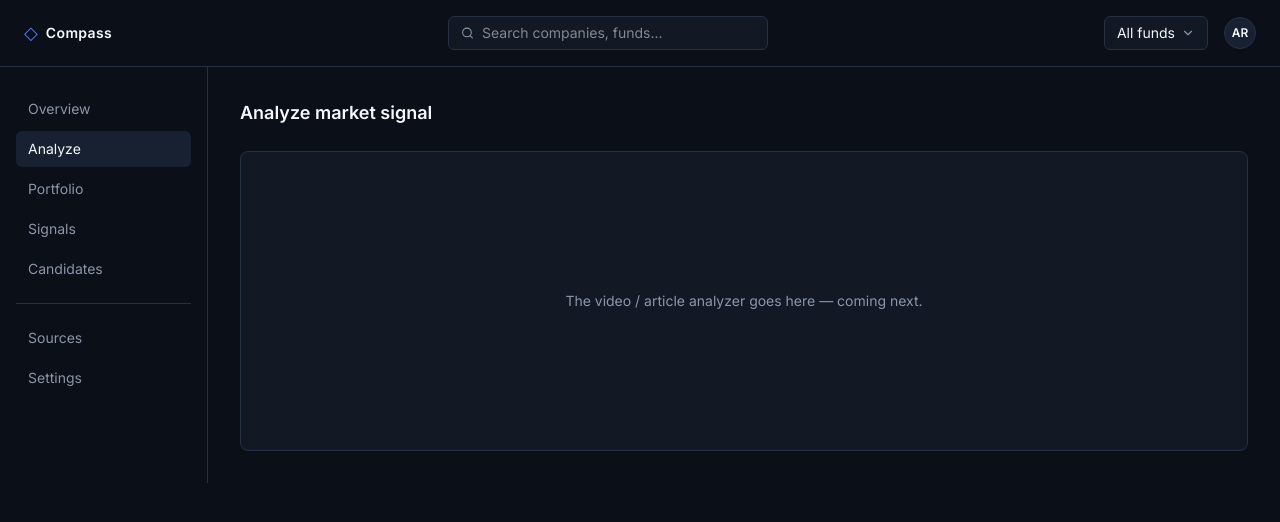
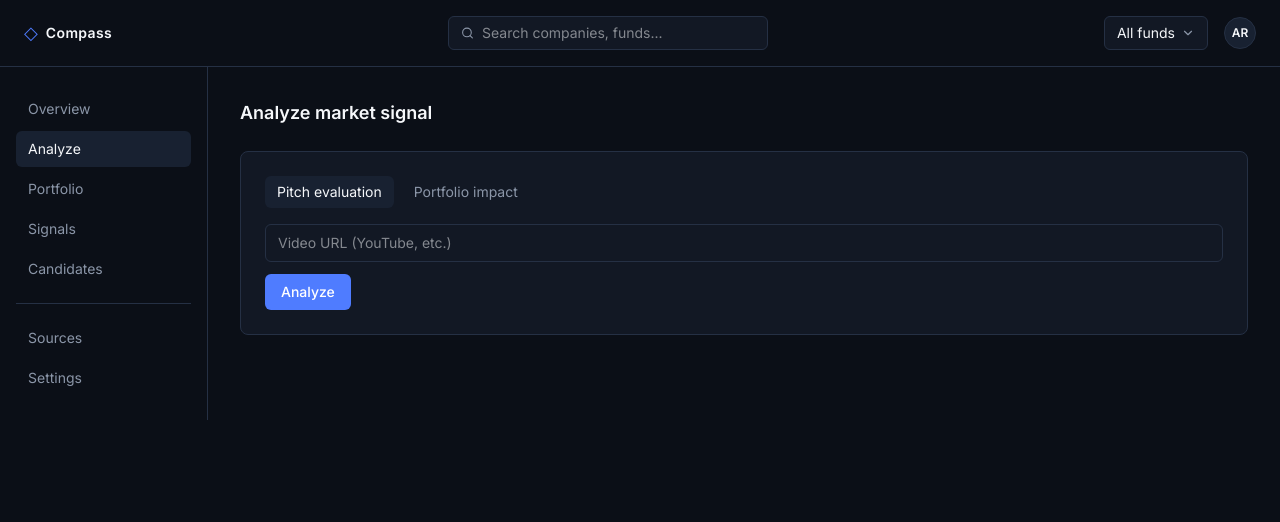
Before and after one commit to ald3nreagins/Compass, a React app in the folder frontend/: page /analyze in a window 1280 px wide. Shown: the top 522 px of the page. Built offline with nearby package versions, Linux system fonts and the light colour scheme; sample sign-in values are in the browser's storage; the HTML template or start-up script is replaced by a standard one.

Commit message:
Add secure login to frontend + connection to backend API

```diff
--- a/frontend/src/App.jsx
+++ b/frontend/src/App.jsx
@@ -1,19 +1,26 @@
-import { BrowserRouter, Routes, Route } from 'react-router-dom';
+import { BrowserRouter, Routes, Route, Navigate } from 'react-router-dom';
+import { isLoggedIn } from './api';
+import Login from './pages/Login';
 import PortfolioOverview from './pages/PortfolioOverview';
 import Analyze from './pages/Analyze';
 import Portfolio from './pages/Portfolio';
 import Signals from './pages/Signals';
 import Candidates from './pages/Candidates';
 
+function RequireAuth({ children }) {
+  return isLoggedIn() ? children : <Navigate to="/login" replace />;
+}
+
 function App() {
   return (
     <BrowserRouter>
       <Routes>
-        <Route path="/" element={<PortfolioOverview />} />
-        <Route path="/analyze" element={<Analyze />} />
-        <Route path="/portfolio" element={<Portfolio />} />
-        <Route path="/signals" element={<Signals />} />
-        <Route path="/candidates" element={<Candidates />} />
+        <Route path="/login" element={<Login />} />
+        <Route path="/" element={<RequireAuth><PortfolioOverview /></RequireAuth>} />
+        <Route path="/analyze" element={<RequireAuth><Analyze /></RequireAuth>} />
+        <Route path="/portfolio" element={<RequireAuth><Portfolio /></RequireAuth>} />
+        <Route path="/signals" element={<RequireAuth><Signals /></RequireAuth>} />
+        <Route path="/candidates" element={<RequireAuth><Candidates /></RequireAuth>} />
       </Routes>
     </BrowserRouter>
   );
--- /dev/null
+++ b/frontend/src/api.js
@@ -0,0 +1,54 @@
+const API_BASE = 'http://localhost:8080/api';
+
+function getToken() {
+  return localStorage.getItem('token');
+}
+
+async function request(path, options = {}) {
+  const token = getToken();
+  const headers = {
+    'Content-Type': 'application/json',
+    ...(token ? { Authorization: `Bearer ${token}` } : {}),
+    ...options.headers,
+  };
+
+  const res = await fetch(`${API_BASE}${path}`, { ...options, headers });
+
+  if (!res.ok) {
+    const text = await res.text();
+    throw new Error(text || `Request failed: ${res.status}`);
+  }
+
+  return res.json();
+}
+
+export const api = {
+  login: (email, password) =>
+    request('/auth/login', { method: 'POST', body: JSON.stringify({ email, password }) }),
+
+  signup: (email, password, name) =>
+    request('/auth/signup', { method: 'POST', body: JSON.stringify({ email, password, name }) }),
+
+  analyzeUrl: (url) =>
+    request('/transcribe/url', { method: 'POST', body: JSON.stringify({ url }) }),
+
+  analyzePortfolioImpact: (url, portfolioCompanies) =>
+    request('/transcribe/url/portfolio-impact', {
+      method: 'POST',
+      body: JSON.stringify({ url, portfolioCompanies }),
+    }),
+
+  getHistory: () => request('/transcribe/history'),
+};
+
+export function saveToken(token) {
+  localStorage.setItem('token', token);
+}
+
+export function clearToken() {
+  localStorage.removeItem('token');
+}
+
+export function isLoggedIn() {
+  return !!getToken();
+}
--- a/frontend/src/pages/Analyze.jsx
+++ b/frontend/src/pages/Analyze.jsx
@@ -1,17 +1,136 @@
+import { useState } from 'react';
 import Shell, { COLORS } from './Shell';
+import { api } from '../api';
 
 export default function Analyze() {
+  const [url, setUrl] = useState('');
+  const [portfolioInput, setPortfolioInput] = useState('');
+  const [mode, setMode] = useState('pitch'); // 'pitch' | 'portfolio'
+  const [loading, setLoading] = useState(false);
+  const [error, setError] = useState('');
+  const [result, setResult] = useState(null);
+
+  async function handleAnalyze(e) {
+    e.preventDefault();
+    setError('');
+    setResult(null);
+    setLoading(true);
+
+    try {
+      let data;
+      if (mode === 'pitch') {
+        data = await api.analyzeUrl(url);
+      } else {
+        const companies = portfolioInput
+          .split(',')
+          .map((c) => c.trim())
+          .filter(Boolean);
+        data = await api.analyzePortfolioImpact(url, companies);
+      }
+      setResult(data);
+    } catch (err) {
+      setError(err.message || 'Analysis failed');
+    } finally {
+      setLoading(false);
+    }
+  }
+
   return (
     <Shell>
       <h1 className="text-lg font-semibold mb-6">Analyze market signal</h1>
+
       <div
-        className="rounded-lg p-8 flex items-center justify-center"
-        style={{ background: COLORS.surface, border: `1px solid ${COLORS.border}`, minHeight: '300px' }}
+        className="rounded-lg p-6 mb-6"
+        style={{ background: COLORS.surface, border: `1px solid ${COLORS.border}` }}
       >
-        <p className="text-sm" style={{ color: COLORS.textMuted }}>
-          The video / article analyzer goes here — coming next.
-        </p>
+        <div className="flex gap-2 mb-4">
+          <button
+            onClick={() => setMode('pitch')}
+            className="px-3 py-1.5 rounded-md text-sm"
+            style={
+              mode === 'pitch'
+                ? { background: COLORS.elevated, color: COLORS.text }
+                : { color: COLORS.textMuted }
+            }
+          >
+            Pitch evaluation
+          </button>
+          <button
+            onClick={() => setMode('portfolio')}
+            className="px-3 py-1.5 rounded-md text-sm"
+            style={
+              mode === 'portfolio'
+                ? { background: COLORS.elevated, color: COLORS.text }
+                : { color: COLORS.textMuted }
+            }
+          >
+            Portfolio impact
+          </button>
+        </div>
+
+        <form onSubmit={handleAnalyze}>
+          <input
+            placeholder="Video URL (YouTube, etc.)"
+            value={url}
+            onChange={(e) => setUrl(e.target.value)}
+            className="w-full mb-3 px-3 py-2 rounded-md text-sm bg-transparent outline-none"
+            style={{ border: `1px solid ${COLORS.border}`, color: COLORS.text }}
+            required
+          />
+
+          {mode === 'portfolio' && (
+            <input
+              placeholder="Portfolio companies, comma-separated (e.g. Affirm, SoFi, Klarna)"
+              value={portfolioInput}
+              onChange={(e) => setPortfolioInput(e.target.value)}
+              className="w-full mb-3 px-3 py-2 rounded-md text-sm bg-transparent outline-none"
+              style={{ border: `1px solid ${COLORS.border}`, color: COLORS.text }}
+              required
+            />
+          )}
+
+          <button
+            type="submit"
+            disabled={loading}
+            className="px-4 py-2 rounded-md text-sm font-medium"
+            style={{ background: COLORS.accent, color: '#fff' }}
+          >
+            {loading ? 'Analyzing... (this can take 30-60s)' : 'Analyze'}
+          </button>
+        </form>
+
+        {error && (
+          <p className="text-sm mt-4" style={{ color: COLORS.sell }}>
+            {error}
+          </p>
+        )}
       </div>
+
+      {result && (
+        <div
+          className="rounded-lg p-6"
+          style={{ background: COLORS.surface, border: `1px solid ${COLORS.border}` }}
+        >
+          <h2 className="text-sm font-semibold mb-3" style={{ color: COLORS.text }}>
+            Analysis
+          </h2>
+          <pre
+            className="text-xs whitespace-pre-wrap overflow-auto max-h-96 p-3 rounded-md"
+            style={{ background: COLORS.elevated, color: COLORS.textMuted }}
+          >
+            {JSON.stringify(result.analysis, null, 2)}
+          </pre>
+
+          <details className="mt-4">
+            <summary className="text-sm cursor-pointer" style={{ color: COLORS.textMuted }}>
+              View full transcript
+            </summary>
+            <p className="text-xs mt-2 whitespace-pre-wrap" style={{ color: COLORS.textMuted }}>
+              {result.transcript}
+            </p>
+          </details>
+        </div>
+      )}
     </Shell>
   );
 }
--- /dev/null
+++ b/frontend/src/pages/Login.jsx
@@ -0,0 +1,101 @@
+import { useState } from 'react';
+import { useNavigate } from 'react-router-dom';
+import { api, saveToken } from '../api';
+import { COLORS } from './Shell';
+
+export default function Login() {
+  const [email, setEmail] = useState('');
+  const [password, setPassword] = useState('');
+  const [name, setName] = useState('');
+  const [isSignup, setIsSignup] = useState(false);
+  const [error, setError] = useState('');
+  const [loading, setLoading] = useState(false);
+  const navigate = useNavigate();
+
+  async function handleSubmit(e) {
+    e.preventDefault();
+    setError('');
+    setLoading(true);
+    try {
+      const data = isSignup
+        ? await api.signup(email, password, name)
+        : await api.login(email, password);
+      saveToken(data.token);
+      navigate('/analyze');
+    } catch (err) {
+      setError(err.message || 'Something went wrong');
+    } finally {
+      setLoading(false);
+    }
+  }
+
+  return (
+    <div
+      className="min-h-screen w-full flex items-center justify-center"
+      style={{ background: COLORS.bg, color: COLORS.text }}
+    >
+      <form
+        onSubmit={handleSubmit}
+        className="w-full max-w-sm p-8 rounded-lg"
+        style={{ background: COLORS.surface, border: `1px solid ${COLORS.border}` }}
+      >
+        <h1 className="text-lg font-semibold mb-6">
+          {isSignup ? 'Create an account' : 'Sign in to Compass'}
+        </h1>
+
+        {isSignup && (
+          <input
+            placeholder="Name"
+            value={name}
+            onChange={(e) => setName(e.target.value)}
+            className="w-full mb-3 px-3 py-2 rounded-md text-sm bg-transparent outline-none"
+            style={{ border: `1px solid ${COLORS.border}`, color: COLORS.text }}
+            required
+          />
+        )}
+        <input
+          placeholder="Email"
+          type="email"
+          value={email}
+          onChange={(e) => setEmail(e.target.value)}
+          className="w-full mb-3 px-3 py-2 rounded-md text-sm bg-transparent outline-none"
+          style={{ border: `1px solid ${COLORS.border}`, color: COLORS.text }}
+          required
+        />
+        <input
+          placeholder="Password"
+          type="password"
+          value={password}
+          onChange={(e) => setPassword(e.target.value)}
+          className="w-full mb-4 px-3 py-2 rounded-md text-sm bg-transparent outline-none"
+          style={{ border: `1px solid ${COLORS.border}`, color: COLORS.text }}
+          required
+        />
+
+        {error && (
+          <p className="text-sm mb-3" style={{ color: COLORS.sell }}>
+            {error}
+          </p>
+        )}
+
+        <button
+          type="submit"
+          disabled={loading}
+          className="w-full py-2 rounded-md text-sm font-medium"
+          style={{ background: COLORS.accent, color: '#fff' }}
+        >
+          {loading ? 'Please wait...' : isSignup ? 'Sign up' : 'Sign in'}
+        </button>
+
+        <button
+          type="button"
+          onClick={() => setIsSignup(!isSignup)}
+          className="w-full mt-3 text-sm"
+          style={{ color: COLORS.textMuted }}
+        >
+          {isSignup ? 'Already have an account? Sign in' : "Don't have an account? Sign up"}
+        </button>
+      </form>
+    </div>
+  );
+}
```
Also changed, not shown: 1 other file (tests, documents, lock files or other folders).
